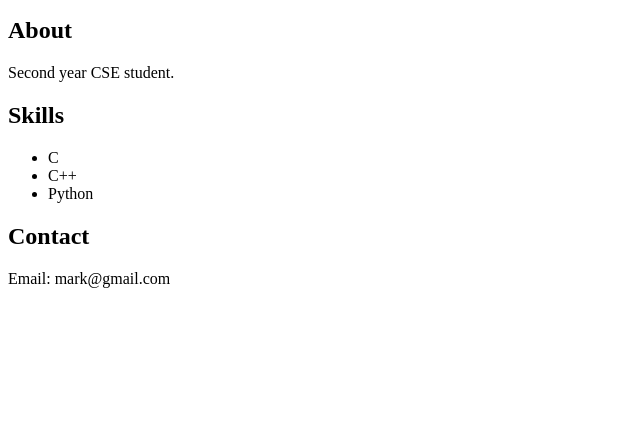
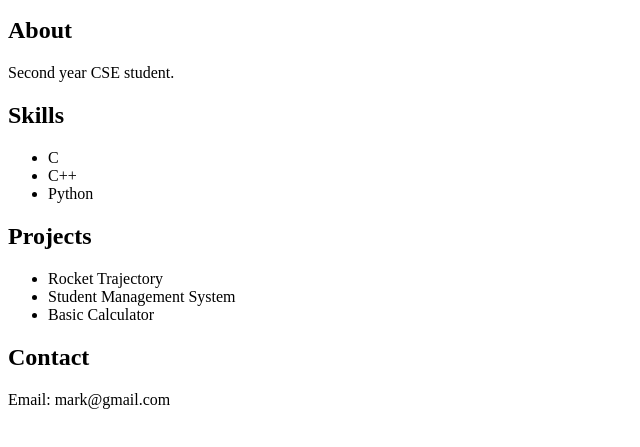
Before and after one commit to MarkDias7/profile-app, a plain HTML site: page index.html in a window 1280 px wide. Shown: the part 87-534 px from the top of the page, without its empty margins (0-640 px from the left). Drawn offline with Linux system fonts and the light colour scheme.

Commit message:
Add Projects

```diff
--- a/index.html
+++ b/index.html
@@ -2,6 +2,6 @@
 <p>CSE, 2nd Year</p>
 <h2>About</h2><p>Second year CSE student.</p>
 <h2>Skills</h2><ul><li>C</li><li>C++</li><li>Python</li></ul>
-<!-- PROJECTS -->
+<h2>Projects</h2><ul><li>Rocket Trajectory</li><li>Student Management System</li><li>Basic Calculator</li></ul>
 <h2>Contact</h2>
 <p>Email: mark@gmail.com</p>
```
